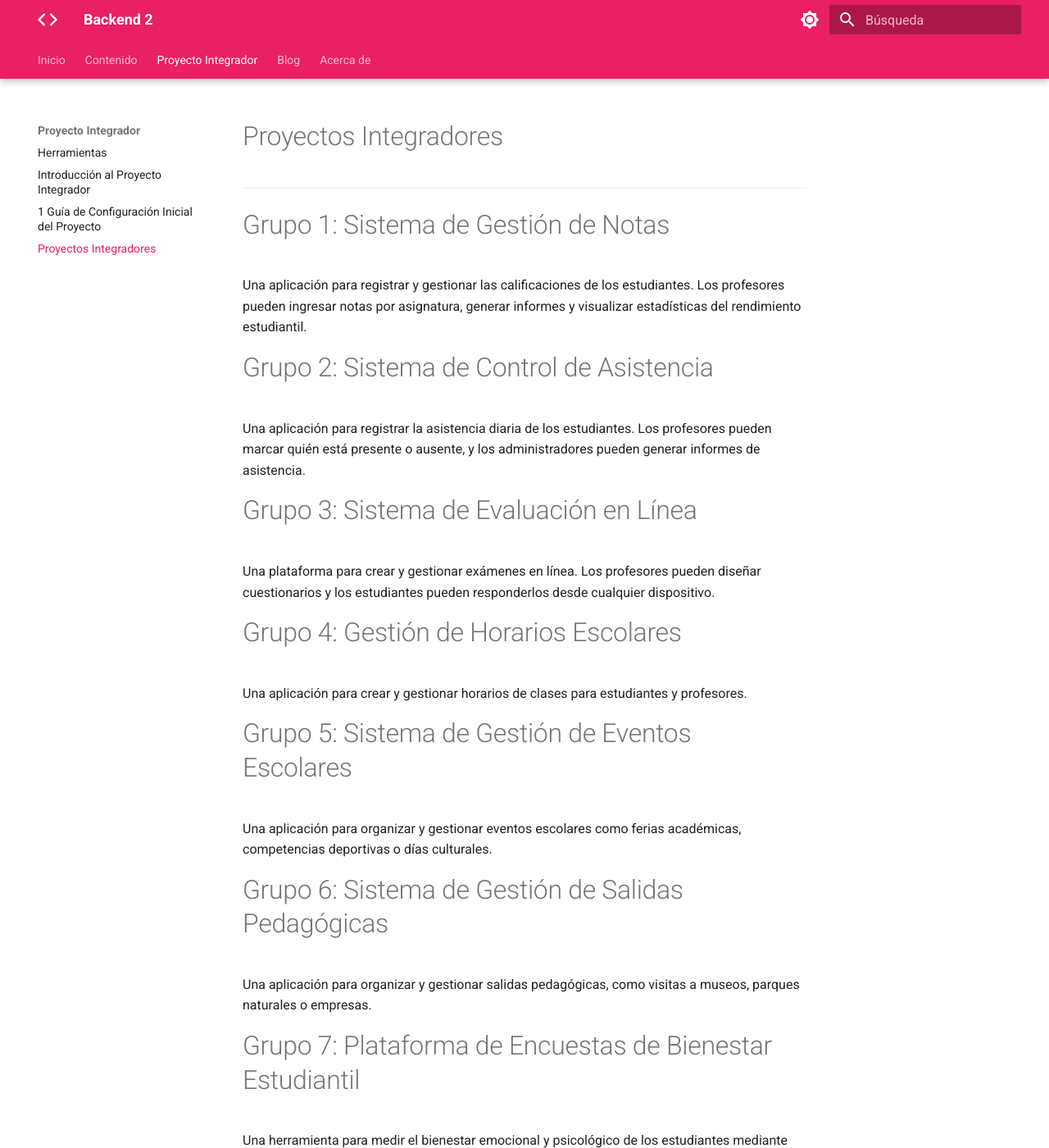
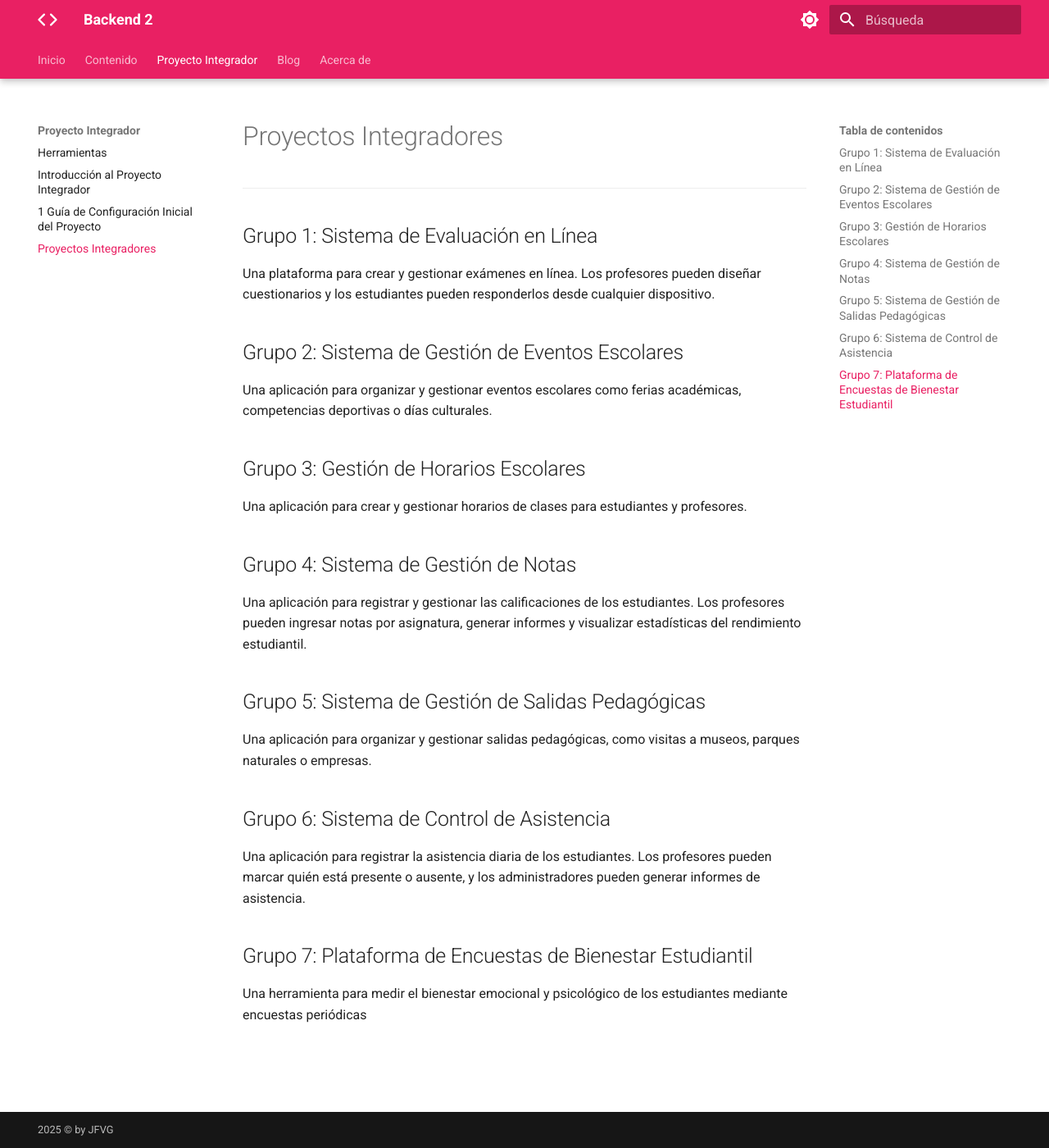
Before and after one commit to jfinfocesde/25b2, an MkDocs documentation site: the page built from docs/pi/p3.md, in a window 1280 px wide and 1400 px high. Shown: the whole window at 82% size. Built offline with MkDocs 1.6.1 and Material for MkDocs 9.7.7, drawn with Linux system fonts in a browser that asks for light colours.

Commit message:
08-03-2025

```diff
--- a/docs/pi/p3.md
+++ b/docs/pi/p3.md
@@ -2,23 +2,23 @@
 
 ---
 
-# Grupo 1: Sistema de Gestión de Notas
+## Grupo 1:  Sistema de Evaluación en Línea
+Una plataforma para crear y gestionar exámenes en línea. Los profesores pueden diseñar cuestionarios y los estudiantes pueden responderlos desde cualquier dispositivo.
+
+## Grupo 2:  Sistema de Gestión de Eventos Escolares
+Una aplicación para organizar y gestionar eventos escolares como ferias académicas, competencias deportivas o días culturales.
+
+## Grupo 3:  Gestión de Horarios Escolares
+Una aplicación para crear y gestionar horarios de clases para estudiantes y profesores.
+
+## Grupo 4: Sistema de Gestión de Notas
 Una aplicación para registrar y gestionar las calificaciones de los estudiantes. Los profesores pueden ingresar notas por asignatura, generar informes y visualizar estadísticas del rendimiento estudiantil.
 
-# Grupo 2:  Sistema de Control de Asistencia
+## Grupo 5:  Sistema de Gestión de Salidas Pedagógicas
+Una aplicación para organizar y gestionar salidas pedagógicas, como visitas a museos, parques naturales o empresas.
+
+## Grupo 6:  Sistema de Control de Asistencia
 Una aplicación para registrar la asistencia diaria de los estudiantes. Los profesores pueden marcar quién está presente o ausente, y los administradores pueden generar informes de asistencia.
 
-# Grupo 3:  Sistema de Evaluación en Línea
-Una plataforma para crear y gestionar exámenes en línea. Los profesores pueden diseñar cuestionarios y los estudiantes pueden responderlos desde cualquier dispositivo.
-
-# Grupo 4:  Gestión de Horarios Escolares
-Una aplicación para crear y gestionar horarios de clases para estudiantes y profesores.
-
-# Grupo 5:  Sistema de Gestión de Eventos Escolares
-Una aplicación para organizar y gestionar eventos escolares como ferias académicas, competencias deportivas o días culturales.
-
-# Grupo 6:  Sistema de Gestión de Salidas Pedagógicas
-Una aplicación para organizar y gestionar salidas pedagógicas, como visitas a museos, parques naturales o empresas.
-
-# Grupo 7:  Plataforma de Encuestas de Bienestar Estudiantil
+## Grupo 7:  Plataforma de Encuestas de Bienestar Estudiantil
 Una herramienta para medir el bienestar emocional y psicológico de los estudiantes mediante encuestas periódicas
```
